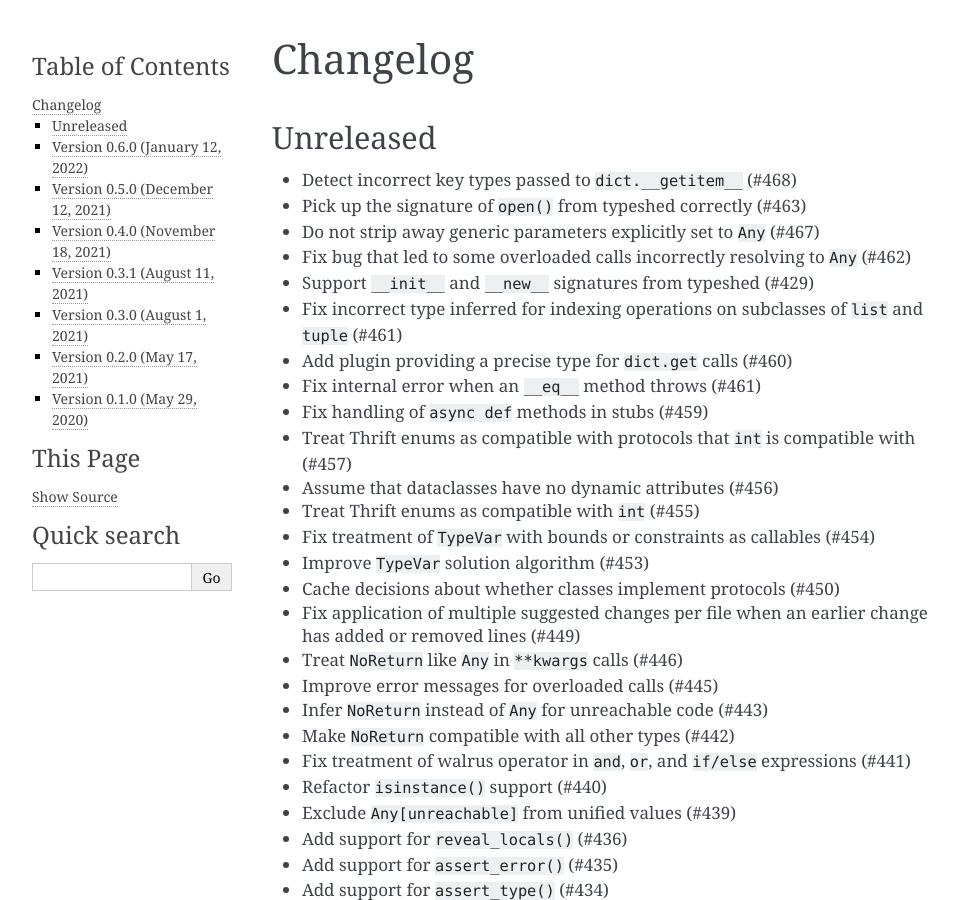
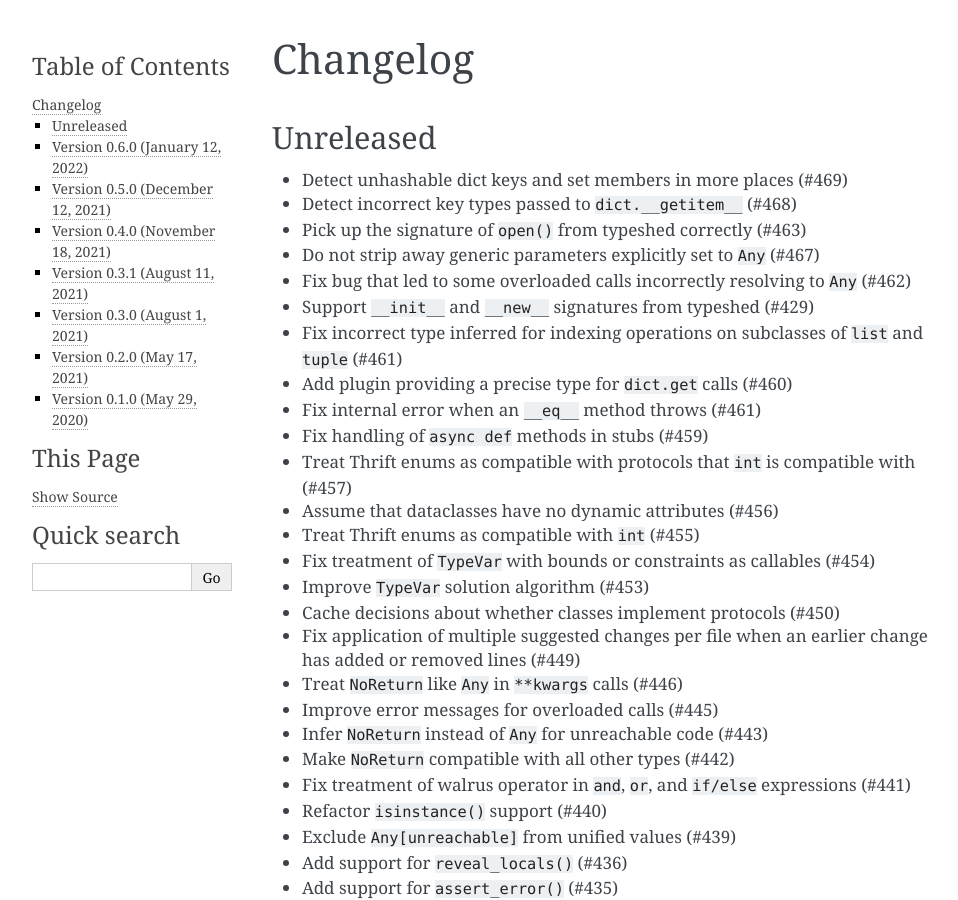
Before and after one commit to quora/pyanalyze, a Sphinx documentation site: the page built from docs/changelog.md, in a window 1280 px wide and 900 px high. Shown: the whole window, without its empty margins (148-1106 px from the left). Built offline with Sphinx 7.4.7, drawn with Linux system fonts in a browser that asks for light colours.

Commit message:
changelog

```diff
--- a/docs/changelog.md
+++ b/docs/changelog.md
@@ -2,6 +2,7 @@
 
 ## Unreleased
 
+- Detect unhashable dict keys and set members in more places (#469)
 - Detect incorrect key types passed to `dict.__getitem__` (#468)
 - Pick up the signature of `open()` from typeshed correctly (#463)
 - Do not strip away generic parameters explicitly set to
```
